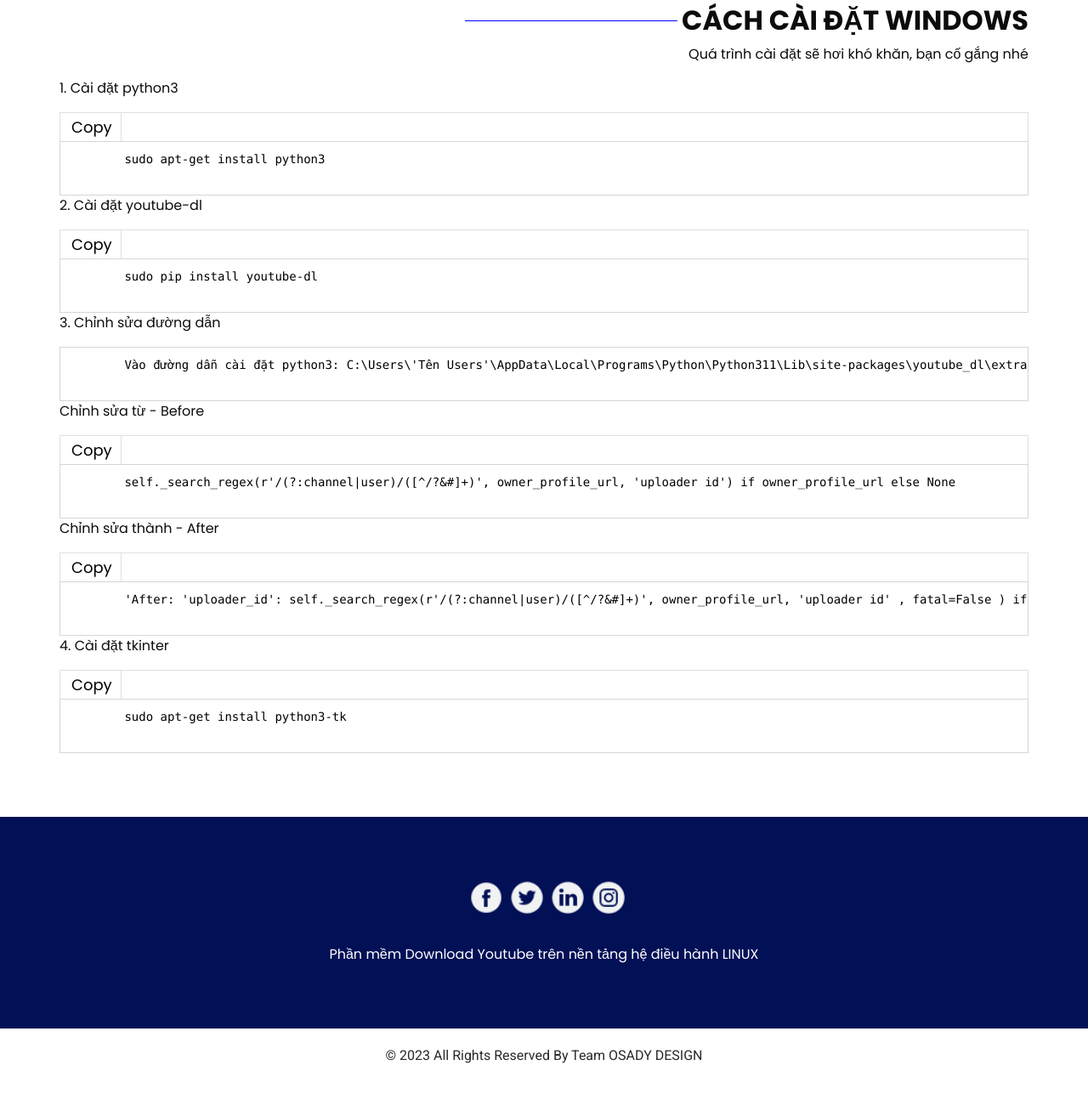
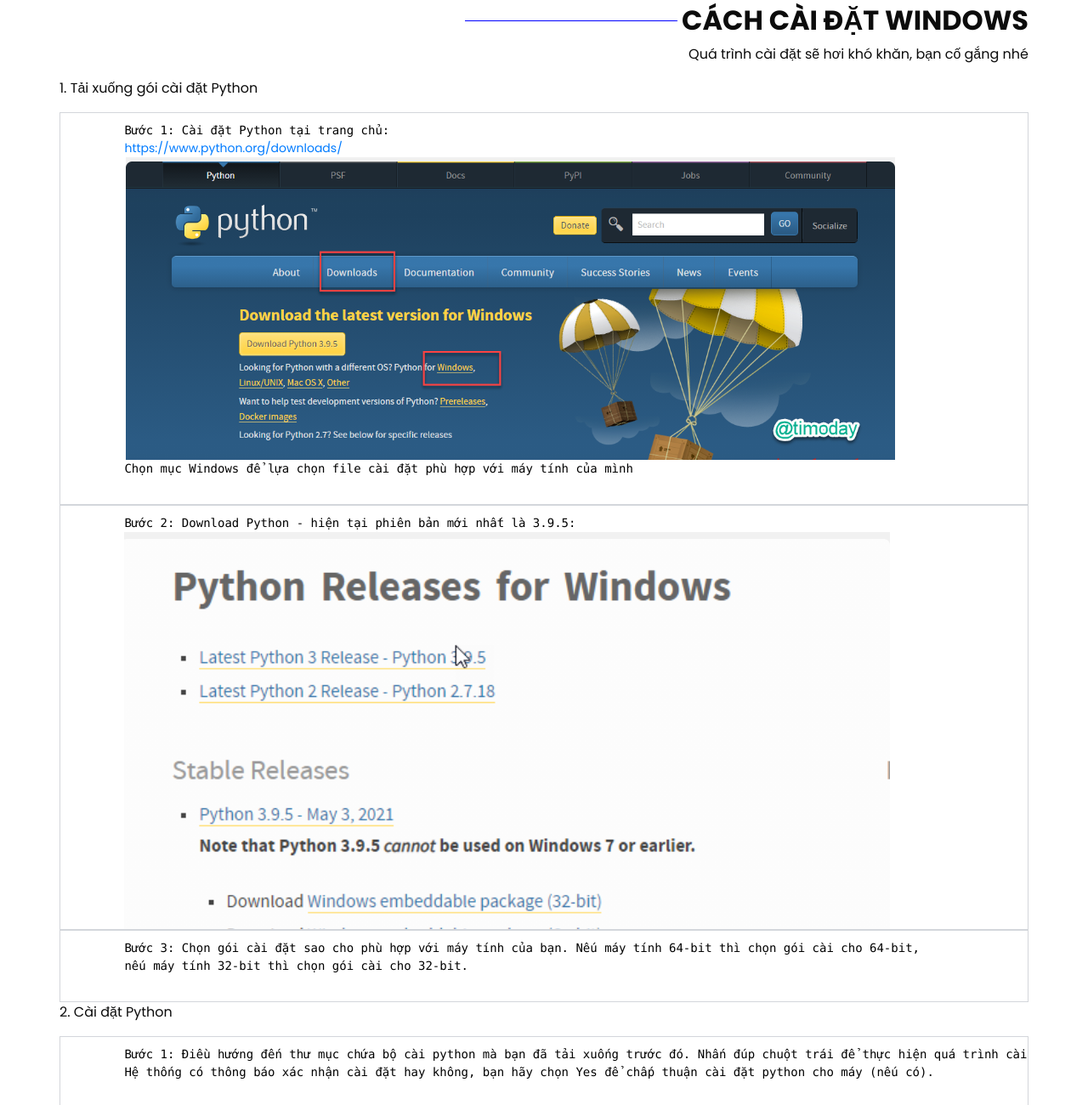
Before and after one commit to tranhobao/tranhobao.github.io, a plain HTML site: page setting.html in a window 1280 px wide. Shown: the part 500-1800 px from the top of the page at 85% size. Before the commit the page ends 1774 px from the top, so only its background shows below. Drawn offline with nearby package versions, Linux system fonts and the light colour scheme.

Commit message:
edit duong dan cai dat python

```diff
--- a/setting.html
+++ b/setting.html
@@ -145,20 +145,45 @@
 
       <!--Bắt đầu sửa-->
 
-      <p>1. Cài đặt python3</p>
-      <div class="setting_container">
-        <a class="copyTextButton" data-clipboard-target="#content1" href="#null" title="Copy">Copy</a>
-      </div>
+      <p>1. Tải xuống gói cài đặt Python</p>
       <pre class="codetoClipboard" id="content1">
-        sudo apt-get install python3
+        Bước 1: Cài đặt Python tại trang chủ:
+        <a href="https://www.python.org/downloads/">https://www.python.org/downloads/</a>
+        <img src="images/b1python.png">
+        Chọn mục Windows để lựa chọn file cài đặt phù hợp với máy tính của mình
+      </pre>
+      <pre class="codetoClipboard" id="content1">
+        Bước 2: Download Python - hiện tại phiên bản mới nhất là 3.9.5:
+        <img src="images/b2python.png">
+      </pre>
+      <pre class="codetoClipboard" id="content1">
+        Bước 3: Chọn gói cài đặt sao cho phù hợp với máy tính của bạn. Nếu máy tính 64-bit thì chọn gói cài cho 64-bit,
+        nếu máy tính 32-bit thì chọn gói cài cho 32-bit.
       </pre>
 
-      <p>2. Cài đặt youtube-dl</p>
-      <div class="setting_container">
-        <a class="copyTextButton" data-clipboard-target="#content1" href="#null" title="Copy">Copy</a>
-      </div>
+      <p>2. Cài đặt Python</p>
+
       <pre class="codetoClipboard" id="content1">
-        sudo pip install youtube-dl
+        Bước 1: Điều hướng đến thư mục chứa bộ cài python mà bạn đã tải xuống trước đó. Nhấn đúp chuột trái để thực hiện quá trình cài đặt.
+        Hệ thống có thông báo xác nhận cài đặt hay không, bạn hãy chọn Yes để chấp thuận cài đặt python cho máy (nếu có).
+      </pre>
+
+      <pre class="codetoClipboard" id="content1">
+        Bước 2: Cửa sổ hiển thị quá trình cài python hiện lên. Tại đây bạn hãy nhớ đánh dấu Tick vào tùy chọn Add Python 3.9 to PATH để bộ cài tự động thêm biến môi trường cho máy tính.
+        Phiên bản mình đã tải xuống là 3.9 nên tùy chọn về biến môi trường là 3.9.
+        <img src="images/b1setpython.png">
+      </pre>
+
+      <pre class="codetoClipboard" id="content1">
+        Bước 3: Tại đây, click Next và Install.
+        <img src="images/b2setpython1.png">
+        <img src="images/b2setpython2.png">
+        <img src="images/b2setpython3.png">
+      </pre>
+
+      <pre class="codetoClipboard" id="content1">
+        Bước 4: Cửa sổ thông báo cài đặt thành công, bạn click Close để chuyển sang viết chương trình thử nghiệm đầu tiên nhé.
+        <img src="images/b4setpython.png">
       </pre>
 
       <p>3. Chỉnh sửa đường dẫn</p>
```
Also changed, not shown: images/b1python.png (added), images/b1setpython.png (added), images/b2python.png (added), images/b2setpython1.png (added), images/b2setpython2.png (added), images/b2setpython3.png (added), images/b4setpython.png (added).
